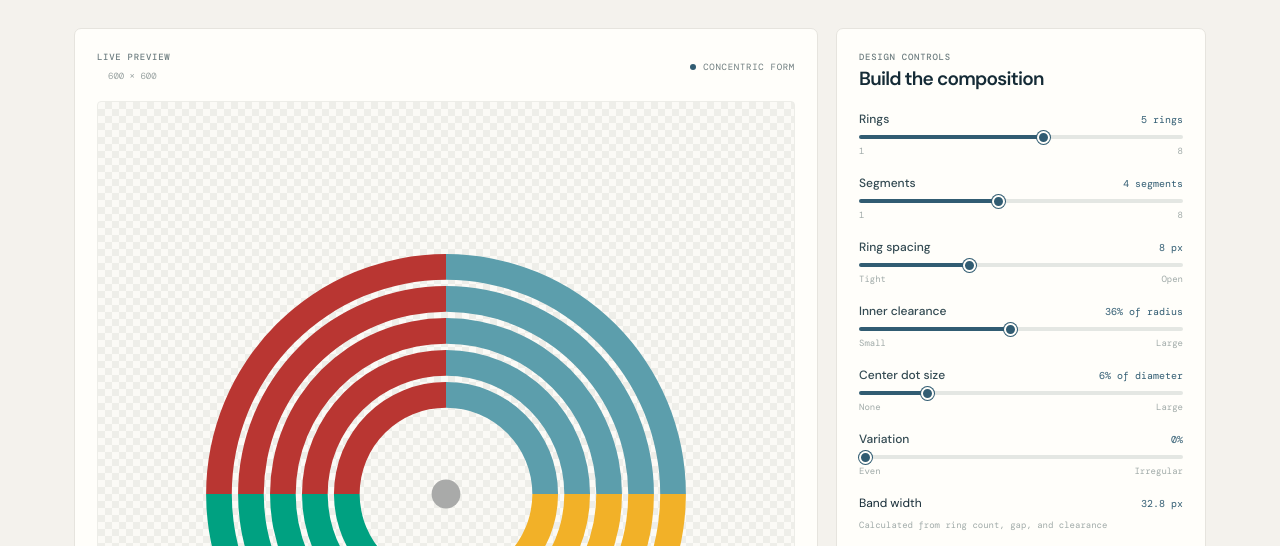
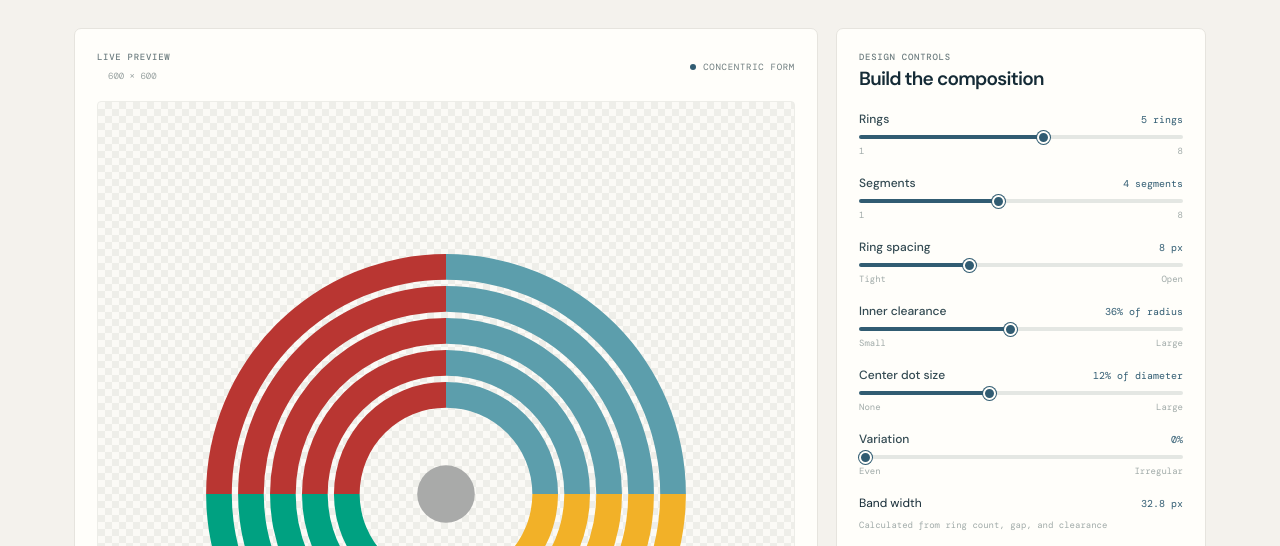
Before and after one commit to EMRL/pressbooks-shapes, a plain HTML site: page index.html in a window 1280 px wide. Shown: the part 243-789 px from the top of the page. Drawn offline with nearby package versions, Linux system fonts and the light colour scheme.

Commit message:
Set reference center dot size

```diff
--- a/index.html
+++ b/index.html
@@ -49,7 +49,7 @@
           <div class="control-group"><div class="control-label"><label for="segments">Segments</label><output id="segments-output" for="segments">4 segments</output></div><input id="segments" name="segments" type="range" min="1" max="8" value="4" step="1"><div class="range-ends"><span>1</span><span>8</span></div></div>
           <div class="control-group"><div class="control-label"><label for="spacing">Ring spacing</label><output id="spacing-output" for="spacing">8 px</output></div><input id="spacing" name="spacing" type="range" min="0" max="24" value="8" step="1"><div class="range-ends"><span>Tight</span><span>Open</span></div></div>
           <div class="control-group"><div class="control-label"><label for="clearance">Inner clearance</label><output id="clearance-output" for="clearance">36% of radius</output></div><input id="clearance" name="clearance" type="range" min="15" max="60" value="36" step="1"><div class="range-ends"><span>Small</span><span>Large</span></div></div>
-          <div class="control-group"><div class="control-label"><label for="dot-size">Center dot size</label><output id="dot-size-output" for="dot-size">12% of diameter</output></div><input id="dot-size" name="dot-size" type="range" min="0" max="30" value="6" step="1"><div class="range-ends"><span>None</span><span>Large</span></div></div>
+          <div class="control-group"><div class="control-label"><label for="dot-size">Center dot size</label><output id="dot-size-output" for="dot-size">12% of diameter</output></div><input id="dot-size" name="dot-size" type="range" min="0" max="30" value="12" step="1"><div class="range-ends"><span>None</span><span>Large</span></div></div>
           <div class="control-group"><div class="control-label"><label for="variation">Variation</label><output id="variation-output" for="variation">0%</output></div><input id="variation" name="variation" type="range" min="0" max="30" value="0" step="1"><div class="range-ends"><span>Even</span><span>Irregular</span></div></div>
           <div class="control-group"><div class="control-label"><span>Band width</span><output id="band-width-output">—</output></div><div class="range-ends"><span>Calculated from ring count, gap, and clearance</span></div></div>
           <div class="control-group"><div class="control-label"><label for="scale">Scale and crop</label><output id="scale-output" for="scale">125%</output></div><input id="scale" name="scale" type="range" min="70" max="150" value="125" step="1"><div class="range-ends"><span>Fit</span><span>Crop</span></div></div>
```
